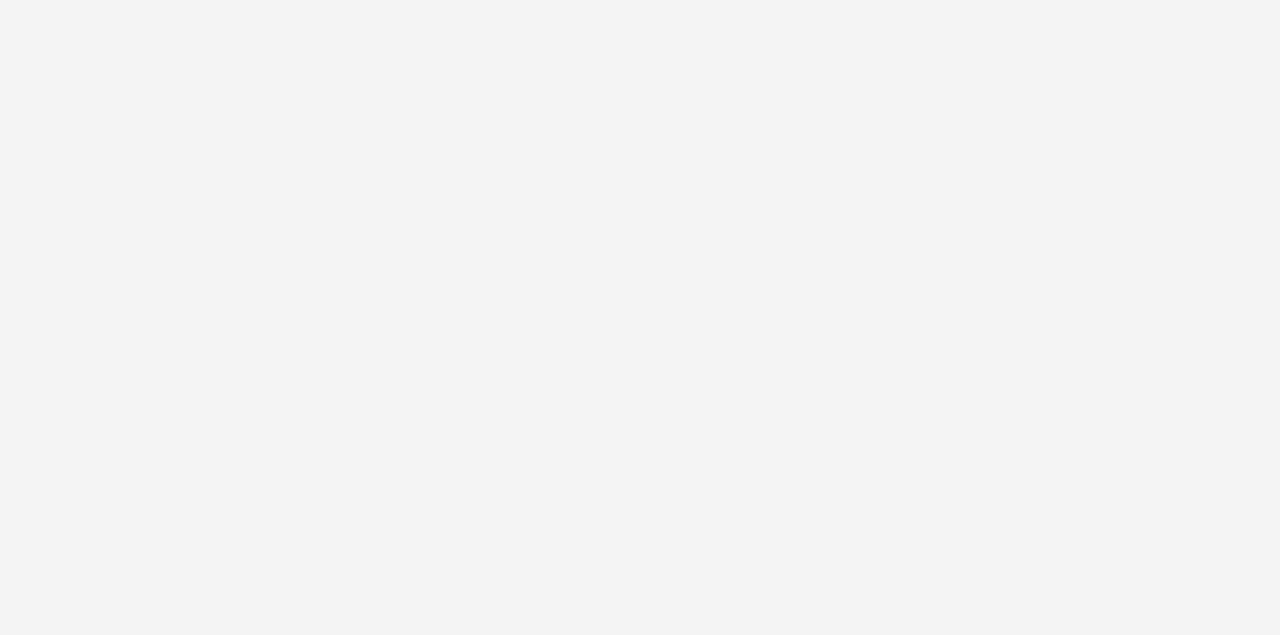
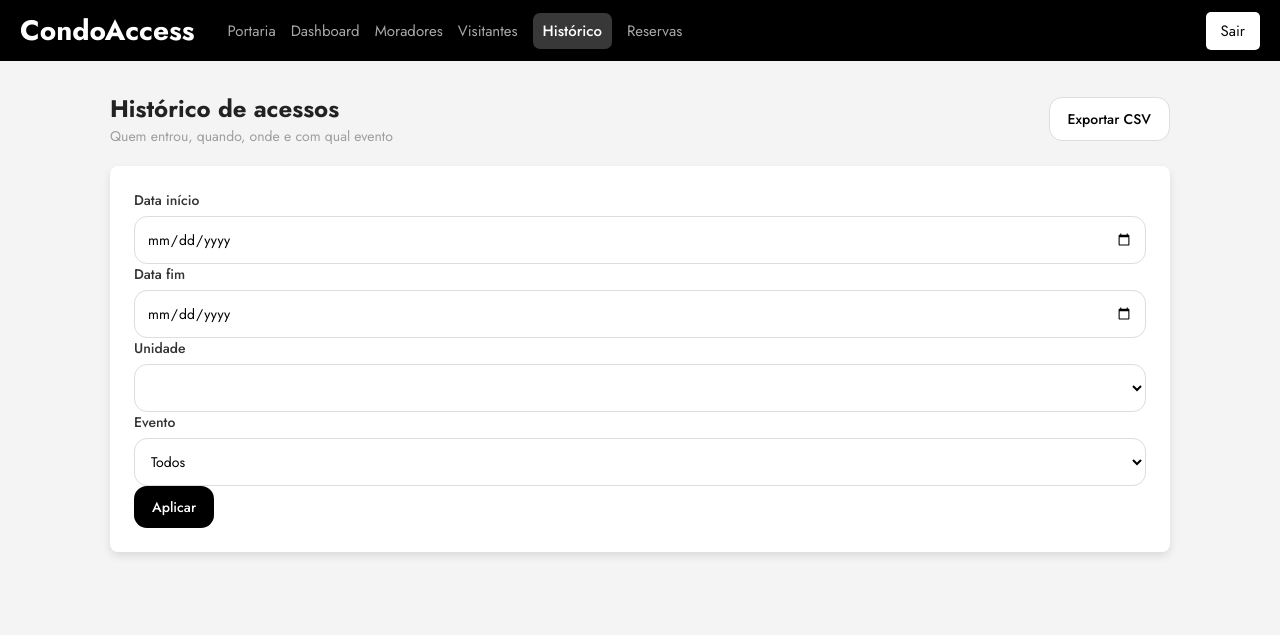
Before and after one commit to Miller-Dev976/controle-acesso-condominio, a plain HTML site: page frontend/pages/historico.html in a window 1280 px wide. Drawn offline with Linux system fonts and the light colour scheme.

Commit message:
adiciona estrutura de header e menu ao histórico

```diff
--- a/frontend/pages/historico.html
+++ b/frontend/pages/historico.html
@@ -8,3 +8,57 @@
     <link rel="stylesheet" href="css/style.css">
 </head>
 <body>
+    <!-- ---------- Felipe | HTML | Header e menu ---------- -->
+    <header>
+        <div class="menu-container">
+            <div class="logo-titulo">CondoAccess</div>
+            <nav class="menu">
+                <a href="portaria.html">Portaria</a>
+                <a href="dashboard.html">Dashboard</a>
+                <a href="moradores.html">Moradores</a>
+                <a href="visitantes.html">Visitantes</a>
+                <a href="historico.html" class="ativo">Histórico</a>
+                <a href="reservas.html">Reservas</a>
+            </nav>
+        </div>
+        <button class="botao-sair">Sair</button>
+    </header>
+
+    <main class="conteudo">
+
+        <!-- ---------- Felipe | HTML | Título da página ---------- -->
+        <div class="topo-pagina">
+            <div>
+                <h1>Histórico de acessos</h1>
+                <p>Quem entrou, quando, onde e com qual evento</p>
+            </div>
+            <button class="btn btn-secundario" id="btnExportar">Exportar CSV</button>
+        </div>
+
+        <!-- ---------- Felipe | HTML | Barra de filtros ---------- -->
+        <section class="card">
+            <form id="formFiltros" class="barra-filtros">
+                <div class="form-group">
+                    <label for="dataInicio">Data início</label>
+                    <input type="date" id="dataInicio">
+                </div>
+                <div class="form-group">
+                    <label for="dataFim">Data fim</label>
+                    <input type="date" id="dataFim">
+                </div>
+                <div class="form-group">
+                    <label for="filtroUnidade">Unidade</label>
+                    <select id="filtroUnidade"></select>
+                </div>
+                <div class="form-group">
+                    <label for="filtroEvento">Evento</label>
+                    <select id="filtroEvento">
+                        <option value="">Todos</option>
+                        <option value="ENTRADA">Entrada</option>
+                        <option value="SAIDA">Saída</option>
+                        <option value="NEGADO">Negado</option>
+                    </select>
+                </div>
+                <button type="submit" class="btn btn-primario">Aplicar</button>
+            </form>
+        </section>
```
